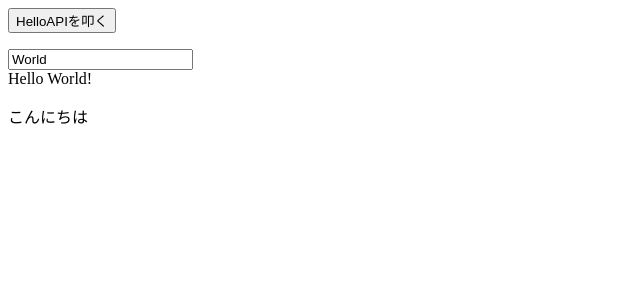
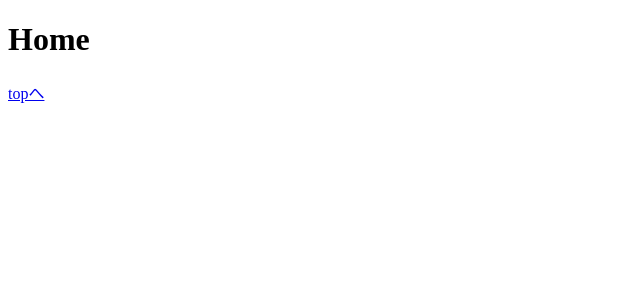
Before and after one commit to keiz1213/hello_sample, a Nuxt app in the folder front/: page /home in a window 1280 px wide. Shown: the top 300 px of the page, without its empty margins (0-640 px from the left). Built offline with nearby package versions, Linux system fonts and the light colour scheme.

Commit message:
homeページ追加

```diff
--- /dev/null
+++ b/front/pages/home.vue
@@ -0,0 +1,8 @@
+<template>
+  <div>
+    <div>
+      <h1>Home</h1>
+    </div>
+    <NuxtLink to="/">topへ</NuxtLink>
+  </div>
+</template>
--- a/front/app.vue
+++ b/front/pages/index.vue
@@ -26,5 +26,10 @@
     <div>
       <p>こんにちは</p>
     </div>
+    <div>
+      <NuxtLink to="/home">
+        <button>Homeページへ</button>
+      </NuxtLink>
+    </div>
   </div>
 </template>
```
Also changed, not shown: 1 other file (tests, documents, lock files or other folders).
